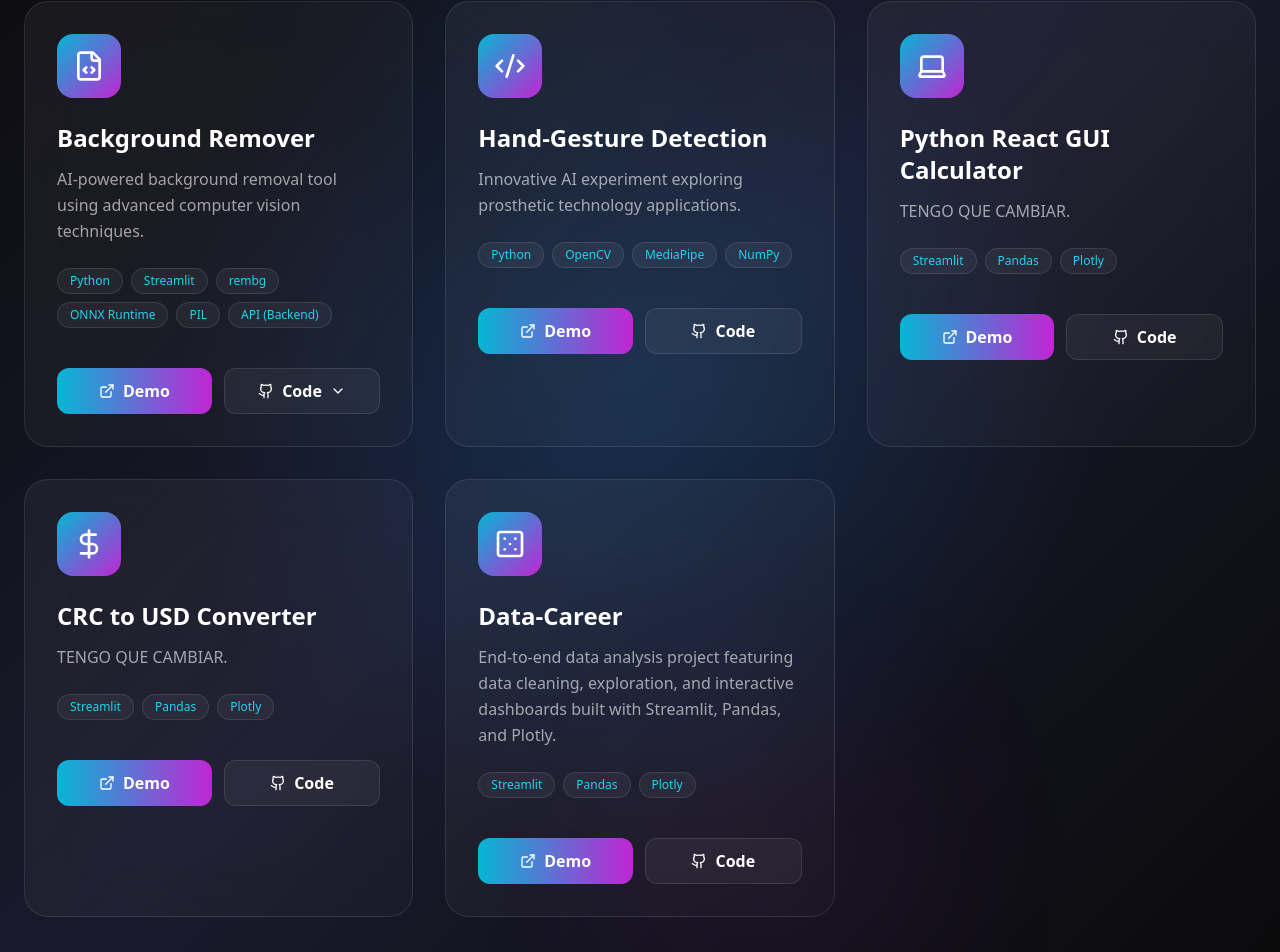
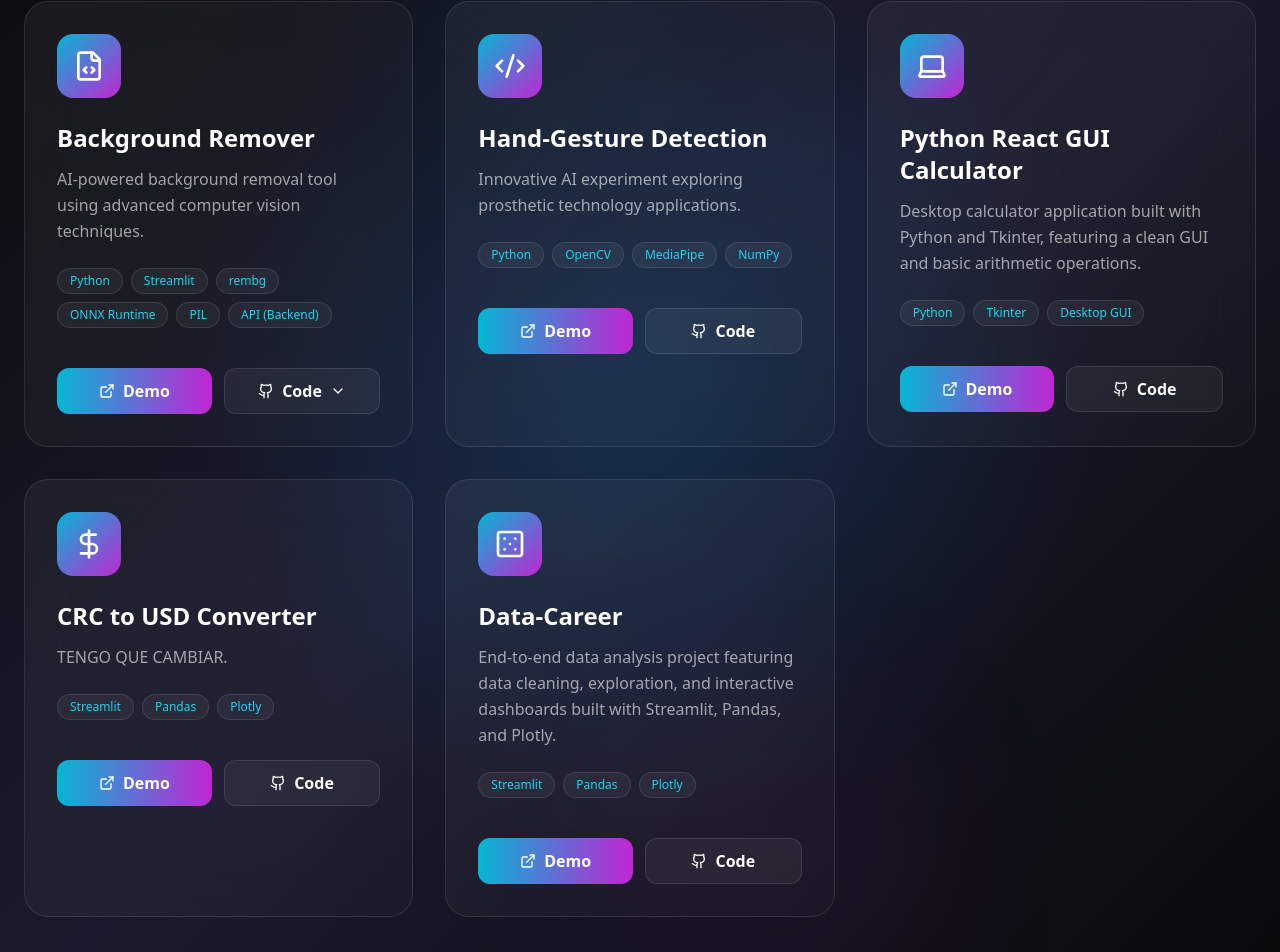
Before and after one commit to YordinZ/PORTFOLIO, a React (Vite) app: page / in a window 1280 px wide. Shown: the part 1071-2023 px from the top of the page. Built offline with nearby package versions, Linux system fonts and the light colour scheme.

Commit message:
update tags GUI

```diff
--- a/src/components/Projects.tsx
+++ b/src/components/Projects.tsx
@@ -79,8 +79,8 @@ const Projects = () => {
       {
         title: "Python React GUI Calculator",
         icon: Laptop,
-        description: "TENGO QUE CAMBIAR.",
-        tags: ["Streamlit", "Pandas", "Plotly"],
+        description: "Desktop calculator application built with Python and Tkinter, featuring a clean GUI and basic arithmetic operations.",
+        tags: ["Python", "Tkinter", "Desktop GUI"],
         demoUrl: "https://yordinz.github.io/Python-React-GUI-Calculator/",
         code: { kind: "single", url: "https://github.com/YordinZ/Python-React-GUI-Calculator" },
       },
@@ -261,9 +261,8 @@ const Projects = () => {
                         <span>Code</span>
                         <ChevronDown
                           size={16}
-                          className={`transition-transform duration-300 ${
-                            openMenuIndex === index ? "rotate-180" : "rotate-0"
-                          }`}
+                          className={`transition-transform duration-300 ${openMenuIndex === index ? "rotate-180" : "rotate-0"
+                            }`}
                         />
                       </button>
                     )}
```
